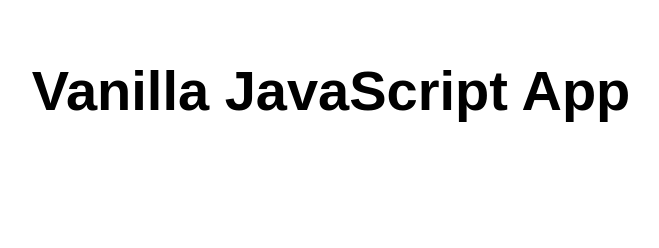
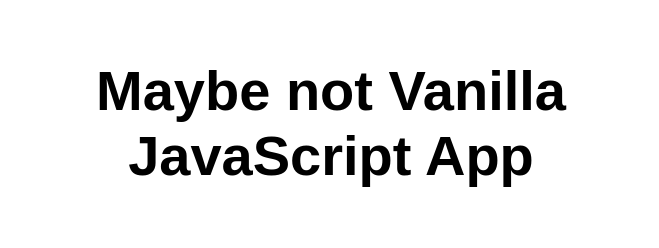
Before and after one commit to Nice-Major/crispy-barnacle, a website: page src/index.html in a window 1280 px wide. Shown: the whole page, without its empty margins (309-968 px from the left). Drawn offline with Linux system fonts and the light colour scheme.

Commit message:
Update index.html

```diff
--- a/src/index.html
+++ b/src/index.html
@@ -10,7 +10,7 @@
 
 <body>
   <main>
-    <h1>Vanilla JavaScript App</h1>
+    <h1>Maybe not Vanilla JavaScript App</h1>
   </main>
 </body>
 
```
